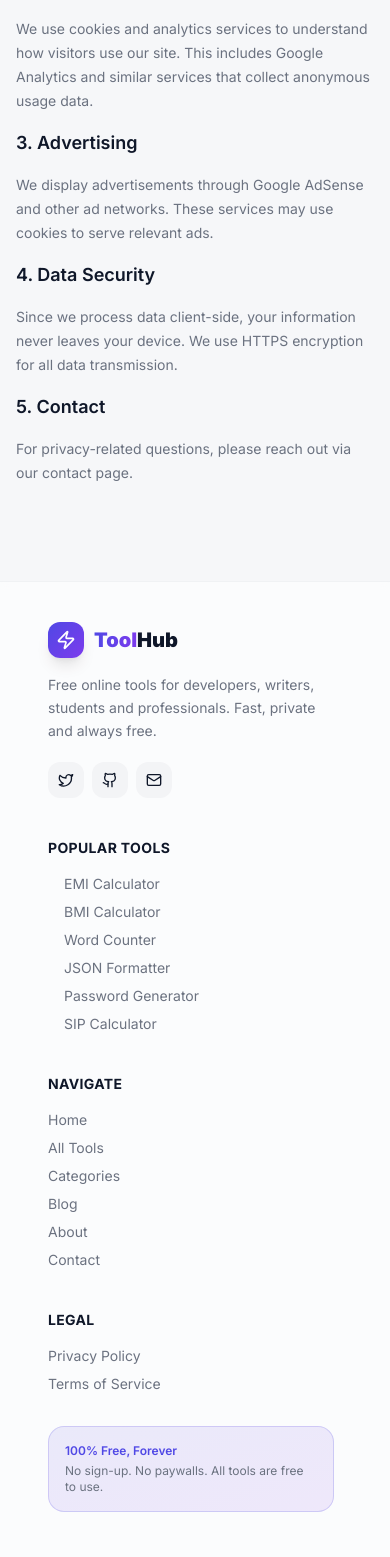
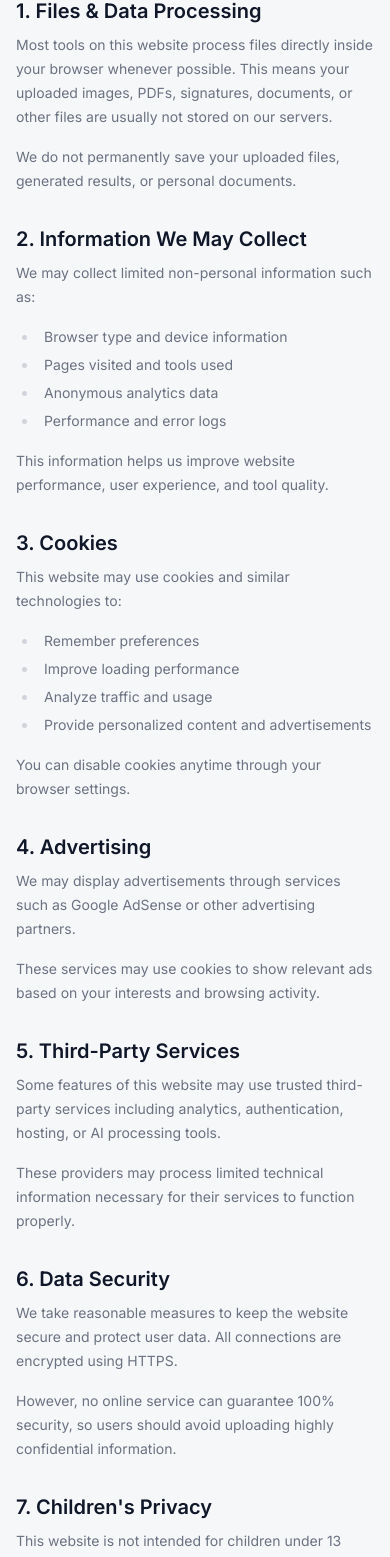
Before and after one commit to Arulraj2001/UtilityTools, a React (Vite) app: page /privacy in a window 390 px wide. Shown: the part 355-1912 px from the top of the page. Built offline with nearby package versions, Linux system fonts and the light colour scheme; no server answers.

Commit message:
update admin logout system and UI improvements

```diff
--- a/package.json
+++ b/package.json
@@ -12,6 +12,7 @@
     "preview": "vite preview"
   },
   "dependencies": {
+    "@emailjs/browser": "^4.4.1",
     "@hello-pangea/dnd": "^17.0.0",
     "@hookform/resolvers": "^4.1.2",
     "@mediapipe/tasks-vision": "^0.10.35",
--- a/src/components/layout/Footer.jsx
+++ b/src/components/layout/Footer.jsx
@@ -1,6 +1,6 @@
 import React from 'react';
 import { Link } from 'react-router-dom';
-import { Zap, Twitter, Github, Mail, ArrowRight } from 'lucide-react';
+import { Zap, Linkedin, Github, Mail, ArrowRight } from 'lucide-react';
 
 const TOOL_LINKS = [
 { to: '/tool/emi-calculator', label: 'EMI Calculator' },
@@ -32,8 +32,7 @@ export default function Footer() {
             </p>
             <div className="flex gap-2">
               {[
-              { Icon: Twitter, href: '#', label: 'Twitter' },
-              { Icon: Github, href: '#', label: 'GitHub' },
+              { Icon: Linkedin, href: 'https://www.linkedin.com/in/arulraj1506/', label: 'LinkedIn' },
               { Icon: Mail, href: '/contact', label: 'Email' }].
               map(({ Icon: SocialIcon, href, label }) =>
               <a
--- a/src/pages/Contact.jsx
+++ b/src/pages/Contact.jsx
@@ -6,6 +6,7 @@ import { Button } from '@/components/ui/button';
 import { Label } from '@/components/ui/label';
 import { Mail, Send } from 'lucide-react';
 import { toast } from 'sonner';
+import emailjs from '@emailjs/browser';
 
 export default function Contact() {
   const [form, setForm] = useState({ name: '', email: '', message: '' });
@@ -14,10 +15,32 @@ export default function Contact() {
   const handleSubmit = async (e) => {
     e.preventDefault();
     setSending(true);
-    // Simulate sending
-    await new Promise(r => setTimeout(r, 1000));
-    toast.success('Message sent! We\'ll get back to you soon.');
-    setForm({ name: '', email: '', message: '' });
+
+    try {
+      await emailjs.send(
+        'service_8arl3p4',
+        'template_a0pchb8',
+        {
+          from_name: form.name,
+          from_email: form.email,
+          message: form.message,
+        },
+        'n3eKQHIGU5NT-VBAm'
+      );
+
+      toast.success('Message sent! We\'ll get back to you soon.');
+
+      setForm({
+        name: '',
+        email: '',
+        message: '',
+      });
+
+    } catch (error) {
+      console.error(error);
+      toast.error('Failed to send message');
+    }
+
     setSending(false);
   };
 
@@ -35,16 +58,39 @@ export default function Contact() {
         <form onSubmit={handleSubmit} className="p-6 rounded-2xl bg-card border border-border/50 space-y-4">
           <div className="space-y-2">
             <Label>Name</Label>
-            <Input value={form.name} onChange={e => setForm({...form, name: e.target.value})} placeholder="Your name" required className="rounded-xl" />
+            <Input
+              value={form.name}
+              onChange={e => setForm({ ...form, name: e.target.value })}
+              placeholder="Your name"
+              required
+              className="rounded-xl"
+            />
           </div>
+
           <div className="space-y-2">
             <Label>Email</Label>
-            <Input type="email" value={form.email} onChange={e => setForm({...form, email: e.target.value})} placeholder="your@email.com" required className="rounded-xl" />
+            <Input
+              type="email"
+              value={form.email}
+              onChange={e => setForm({ ...form, email: e.target.value })}
+              placeholder=".....@gmail.com"
+              required
+              className="rounded-xl"
+            />
           </div>
+
           <div className="space-y-2">
             <Label>Message</Label>
-            <Textarea value={form.message} onChange={e => setForm({...form, message: e.target.value})} placeholder="Your message..." required rows={5} className="rounded-xl" />
+            <Textarea
+              value={form.message}
+              onChange={e => setForm({ ...form, message: e.target.value })}
+              placeholder="Your message..."
+              required
+              rows={5}
+              className="rounded-xl"
+            />
           </div>
+
           <Button type="submit" disabled={sending} className="w-full rounded-xl">
             <Send className="w-4 h-4 mr-2" />
             {sending ? 'Sending...' : 'Send Message'}
--- a/src/pages/Privacy.jsx
+++ b/src/pages/Privacy.jsx
@@ -3,21 +3,170 @@ import { motion } from 'framer-motion';
 
 export default function Privacy() {
   return (
-    <div className="max-w-3xl mx-auto px-4 sm:px-6 py-12">
-      <motion.div initial={{ opacity: 0, y: 20 }} animate={{ opacity: 1, y: 0 }}>
-        <h1 className="text-3xl font-bold mb-6">Privacy Policy</h1>
-        <div className="prose prose-sm max-w-none dark:prose-invert space-y-4 text-muted-foreground">
-          <p>Last updated: {new Date().toLocaleDateString()}</p>
-          <h2 className="text-foreground font-semibold text-lg">1. Information We Collect</h2>
-          <p>ToolHub processes data entirely in your browser. We do not collect, store, or transmit your tool inputs or results to our servers.</p>
-          <h2 className="text-foreground font-semibold text-lg">2. Cookies & Analytics</h2>
-          <p>We use cookies and analytics services to understand how visitors use our site. This includes Google Analytics and similar services that collect anonymous usage data.</p>
-          <h2 className="text-foreground font-semibold text-lg">3. Advertising</h2>
-          <p>We display advertisements through Google AdSense and other ad networks. These services may use cookies to serve relevant ads.</p>
-          <h2 className="text-foreground font-semibold text-lg">4. Data Security</h2>
-          <p>Since we process data client-side, your information never leaves your device. We use HTTPS encryption for all data transmission.</p>
-          <h2 className="text-foreground font-semibold text-lg">5. Contact</h2>
-          <p>For privacy-related questions, please reach out via our contact page.</p>
+    <div className="max-w-4xl mx-auto px-4 sm:px-6 py-12">
+      <motion.div
+        initial={{ opacity: 0, y: 20 }}
+        animate={{ opacity: 1, y: 0 }}
+      >
+        <h1 className="text-3xl sm:text-4xl font-bold mb-6">
+          Privacy Policy
+        </h1>
+
+        <div className="prose prose-sm sm:prose-base max-w-none dark:prose-invert text-muted-foreground space-y-6">
+          <p className="text-sm">
+            Last updated: {new Date().toLocaleDateString()}
+          </p>
+
+          <p>
+            Your privacy is important to us. This website is built to provide
+            free online utility tools such as PDF tools, image tools,
+            government exam tools, calculators, converters, and other helpful
+            web utilities while keeping your data as safe as possible.
+          </p>
+
+          <div>
+            <h2 className="text-foreground font-semibold text-xl mb-2">
+              1. Files & Data Processing
+            </h2>
+
+            <p>
+              Most tools on this website process files directly inside your
+              browser whenever possible. This means your uploaded images,
+              PDFs, signatures, documents, or other files are usually not
+              stored on our servers.
+            </p>
+
+            <p>
+              We do not permanently save your uploaded files, generated
+              results, or personal documents.
+            </p>
+          </div>
+
+          <div>
+            <h2 className="text-foreground font-semibold text-xl mb-2">
+              2. Information We May Collect
+            </h2>
+
+            <p>
+              We may collect limited non-personal information such as:
+            </p>
+
+            <ul>
+              <li>Browser type and device information</li>
+              <li>Pages visited and tools used</li>
+              <li>Anonymous analytics data</li>
+              <li>Performance and error logs</li>
+            </ul>
+
+            <p>
+              This information helps us improve website performance, user
+              experience, and tool quality.
+            </p>
+          </div>
+
+          <div>
+            <h2 className="text-foreground font-semibold text-xl mb-2">
+              3. Cookies
+            </h2>
+
+            <p>
+              This website may use cookies and similar technologies to:
+            </p>
+
+            <ul>
+              <li>Remember preferences</li>
+              <li>Improve loading performance</li>
+              <li>Analyze traffic and usage</li>
+              <li>Provide personalized content and advertisements</li>
+            </ul>
+
+            <p>
+              You can disable cookies anytime through your browser settings.
+            </p>
+          </div>
+
+          <div>
+            <h2 className="text-foreground font-semibold text-xl mb-2">
+              4. Advertising
+            </h2>
+
+            <p>
+              We may display advertisements through services such as Google
+              AdSense or other advertising partners.
+            </p>
+
+            <p>
+              These services may use cookies to show relevant ads based on
+              your interests and browsing activity.
+            </p>
+          </div>
+
+          <div>
+            <h2 className="text-foreground font-semibold text-xl mb-2">
+              5. Third-Party Services
+            </h2>
+
+            <p>
+              Some features of this website may use trusted third-party
+              services including analytics, authentication, hosting, or AI
+              processing tools.
+            </p>
+
+            <p>
+              These providers may process limited technical information
+              necessary for their services to function properly.
+            </p>
+          </div>
+
+          <div>
+            <h2 className="text-foreground font-semibold text-xl mb-2">
+              6. Data Security
+            </h2>
+
+            <p>
+              We take reasonable measures to keep the website secure and
+              protect user data. All connections are encrypted using HTTPS.
+            </p>
+
+            <p>
+              However, no online service can guarantee 100% security, so users
+              should avoid uploading highly confidential information.
+            </p>
+          </div>
+
+          <div>
+            <h2 className="text-foreground font-semibold text-xl mb-2">
+              7. Children's Privacy
+            </h2>
+
+            <p>
+              This website is not intended for children under 13 years of age.
+              We do not knowingly collect personal information from children.
+            </p>
+          </div>
+
+          <div>
+            <h2 className="text-foreground font-semibold text-xl mb-2">
+              8. Changes to This Policy
+            </h2>
+
+            <p>
+              We may update this Privacy Policy from time to time to reflect
+              improvements, legal requirements, or changes to our services.
+            </p>
+          </div>
+
+          <div>
+            <h2 className="text-foreground font-semibold text-xl mb-2">
+              9. Contact Us
+            </h2>
+
+            <p>
+              If you have any questions regarding this Privacy Policy or the
+              website, please contact us through the contact page or support
+              section.
+            </p>
+          </div>
         </div>
       </motion.div>
     </div>
--- a/src/pages/Terms.jsx
+++ b/src/pages/Terms.jsx
@@ -3,21 +3,181 @@ import { motion } from 'framer-motion';
 
 export default function Terms() {
   return (
-    <div className="max-w-3xl mx-auto px-4 sm:px-6 py-12">
-      <motion.div initial={{ opacity: 0, y: 20 }} animate={{ opacity: 1, y: 0 }}>
-        <h1 className="text-3xl font-bold mb-6">Terms of Service</h1>
-        <div className="prose prose-sm max-w-none dark:prose-invert space-y-4 text-muted-foreground">
-          <p>Last updated: {new Date().toLocaleDateString()}</p>
-          <h2 className="text-foreground font-semibold text-lg">1. Acceptance of Terms</h2>
-          <p>By using ToolHub, you agree to these terms of service. If you do not agree, please do not use our services.</p>
-          <h2 className="text-foreground font-semibold text-lg">2. Use of Services</h2>
-          <p>Our tools are provided "as is" for informational and utility purposes. Results should be verified independently for critical applications.</p>
-          <h2 className="text-foreground font-semibold text-lg">3. Limitation of Liability</h2>
-          <p>ToolHub is not liable for any damages or losses resulting from the use of our tools. Use at your own discretion.</p>
-          <h2 className="text-foreground font-semibold text-lg">4. Intellectual Property</h2>
-          <p>All content and design elements on this site are protected by copyright. You may not reproduce or distribute them without permission.</p>
-          <h2 className="text-foreground font-semibold text-lg">5. Changes to Terms</h2>
-          <p>We may update these terms at any time. Continued use of the site constitutes acceptance of the updated terms.</p>
+    <div className="max-w-4xl mx-auto px-4 sm:px-6 py-12">
+      <motion.div
+        initial={{ opacity: 0, y: 20 }}
+        animate={{ opacity: 1, y: 0 }}
+      >
+        <h1 className="text-3xl sm:text-4xl font-bold mb-6">
+          Terms of Service
+        </h1>
+
+        <div className="prose prose-sm sm:prose-base max-w-none dark:prose-invert text-muted-foreground space-y-6">
+          <p className="text-sm">
+            Last updated: {new Date().toLocaleDateString()}
+          </p>
+
+          <p>
+            Welcome to our website. By accessing or using our tools and
+            services, you agree to follow these Terms of Service. Please read
+            them carefully before using the platform.
+          </p>
+
+          <div>
+            <h2 className="text-foreground font-semibold text-xl mb-2">
+              1. Use of Our Services
+            </h2>
+
+            <p>
+              Our platform provides online utility tools including PDF tools,
+              image tools, converters, calculators, government exam utilities,
+              and other web-based services.
+            </p>
+
+            <p>
+              You agree to use these services only for lawful purposes and in
+              a way that does not harm the platform, other users, or third
+              parties.
+            </p>
+          </div>
+
+          <div>
+            <h2 className="text-foreground font-semibold text-xl mb-2">
+              2. User Responsibility
+            </h2>
+
+            <p>
+              You are responsible for any files, documents, images, or content
+              you upload or process using our tools.
+            </p>
+
+            <p>
+              Please ensure you have the necessary rights and permissions to
+              use any uploaded content.
+            </p>
+          </div>
+
+          <div>
+            <h2 className="text-foreground font-semibold text-xl mb-2">
+              3. Tool Accuracy
+            </h2>
+
+            <p>
+              While we aim to provide reliable and accurate tools, we cannot
+              guarantee that all outputs will always be error-free or suitable
+              for every situation.
+            </p>
+
+            <p>
+              Users should independently verify important results before using
+              them for official, legal, financial, academic, or professional
+              purposes.
+            </p>
+          </div>
+
+          <div>
+            <h2 className="text-foreground font-semibold text-xl mb-2">
+              4. File Processing
+            </h2>
+
+            <p>
+              Many tools process files directly in your browser. We do not
+              intentionally store or permanently save user files unless clearly
+              stated otherwise.
+            </p>
+
+            <p>
+              However, users should avoid uploading highly sensitive or
+              confidential information online.
+            </p>
+          </div>
+
+          <div>
+            <h2 className="text-foreground font-semibold text-xl mb-2">
+              5. Intellectual Property
+            </h2>
+
+            <p>
+              The website design, branding, content, tool interfaces, and
+              custom features are protected by applicable intellectual property
+              laws.
+            </p>
+
+            <p>
+              You may not copy, reproduce, resell, or redistribute website
+              content without permission.
+            </p>
+          </div>
+
+          <div>
+            <h2 className="text-foreground font-semibold text-xl mb-2">
+              6. Third-Party Services
+            </h2>
+
+            <p>
+              Some services may rely on trusted third-party providers such as
+              hosting platforms, analytics tools, authentication systems,
+              advertising networks, or AI-based technologies.
+            </p>
+
+            <p>
+              We are not responsible for interruptions or issues caused by
+              third-party services.
+            </p>
+          </div>
+
+          <div>
+            <h2 className="text-foreground font-semibold text-xl mb-2">
+              7. Limitation of Liability
+            </h2>
+
+            <p>
+              We are not responsible for any direct, indirect, incidental, or
+              consequential damages resulting from the use of this website or
+              its tools.
+            </p>
+
+            <p>
+              All services are provided on an “as is” and “as available”
+              basis.
+            </p>
+          </div>
+
+          <div>
+            <h2 className="text-foreground font-semibold text-xl mb-2">
+              8. Account & Admin Access
+            </h2>
+
+            <p>
+              If admin or user accounts are provided, users are responsible
+              for maintaining the security of their login credentials and
+              activities performed under their accounts.
+            </p>
+          </div>
+
+          <div>
+            <h2 className="text-foreground font-semibold text-xl mb-2">
+              9. Changes to These Terms
+            </h2>
+
+            <p>
+              We may update or modify these Terms of Service at any time
+              without prior notice. Continued use of the website means you
+              accept the updated terms.
+            </p>
+          </div>
+
+          <div>
+            <h2 className="text-foreground font-semibold text-xl mb-2">
+              10. Contact
+            </h2>
+
+            <p>
+              If you have questions regarding these Terms of Service, you may
+              contact us through the website’s contact page or support
+              section.
+            </p>
+          </div>
         </div>
       </motion.div>
     </div>
```
Also changed, not shown: 1 other file (tests, documents, lock files or other folders).
